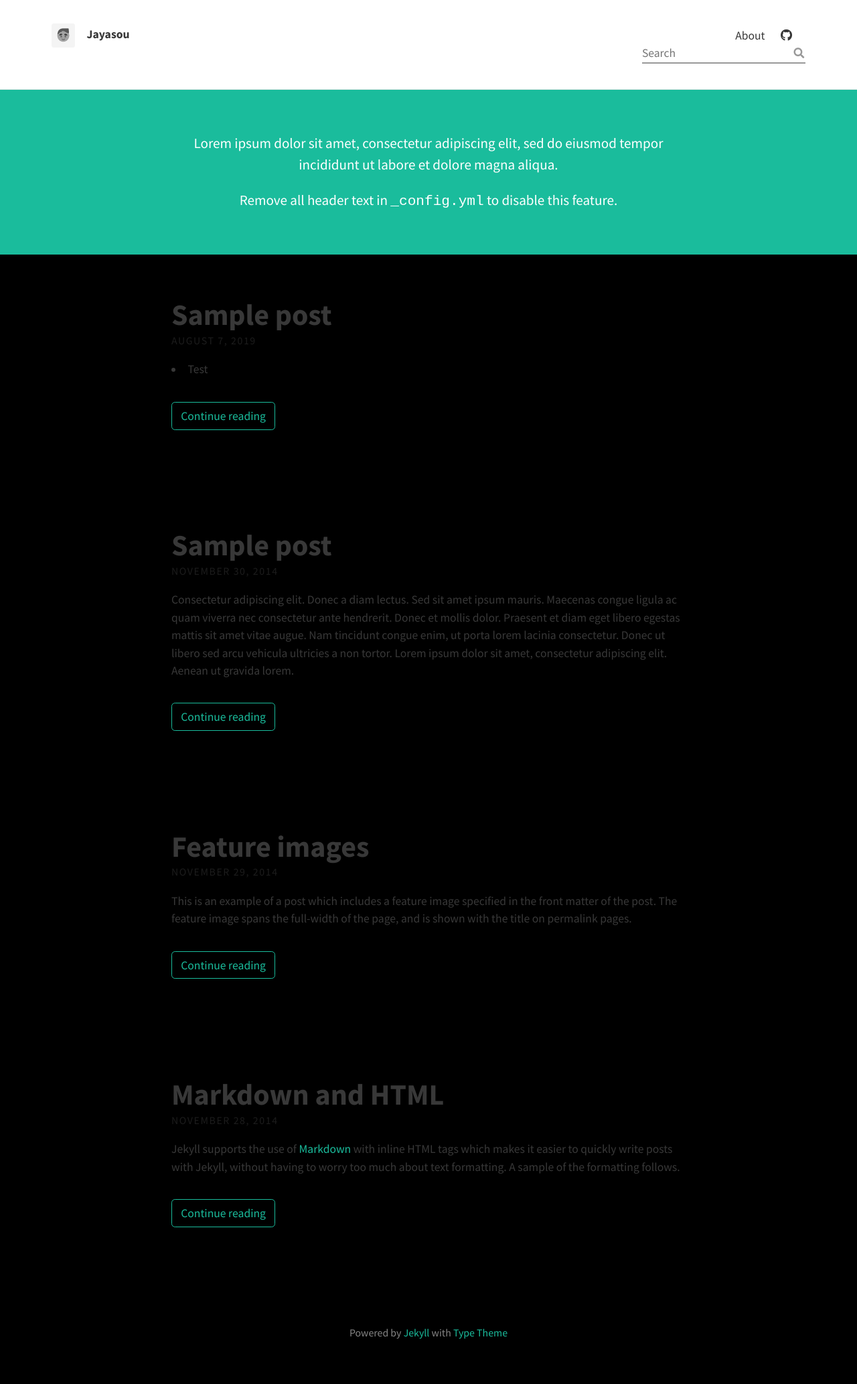
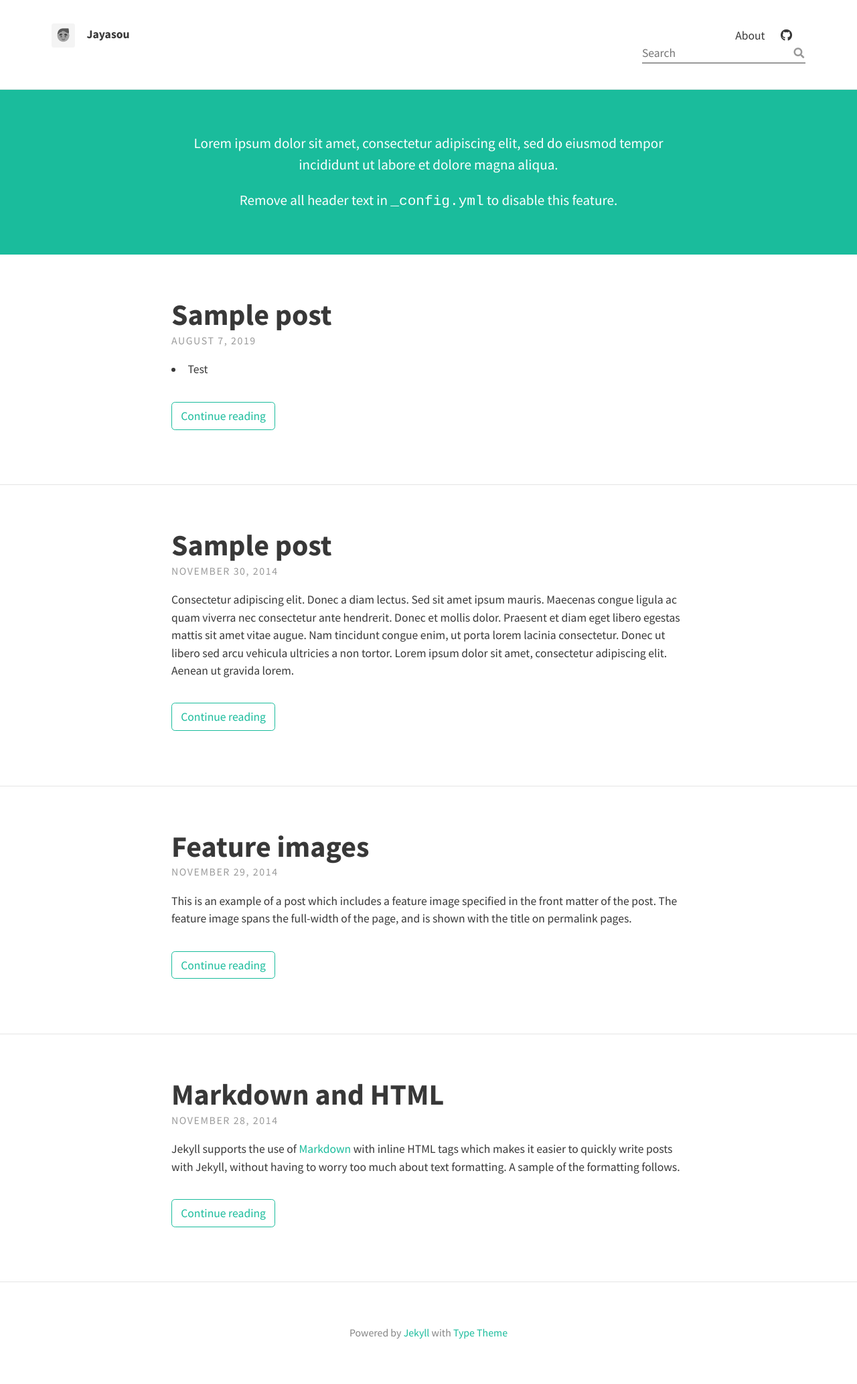
Before and after one commit to jayasou/jayasou.github.io, a Jekyll site: the page built from index.html, in a window 1280 px wide. Shown: the whole page at 67% size. Built offline with Jekyll 4.4.1, drawn with Linux system fonts in a browser that asks for light colours; nearby versions of some CDN libraries; the list of posts is cut into pages by our own code.

Commit message:
Update: background color

```diff
--- a/_sass/base/_variables.scss
+++ b/_sass/base/_variables.scss
@@ -10,8 +10,7 @@ $padding-x-small: 3% !default;
 
 // Brand colours
 $brand-color: #fff !default;
-//$background-color: #fff !default;
-$background-color: black;
+$background-color: #fff !default;
 $border-color: rgba(0, 0, 0, 0.1) !default; // rgba recommended if using feature images
 
 // Typography colours
```
